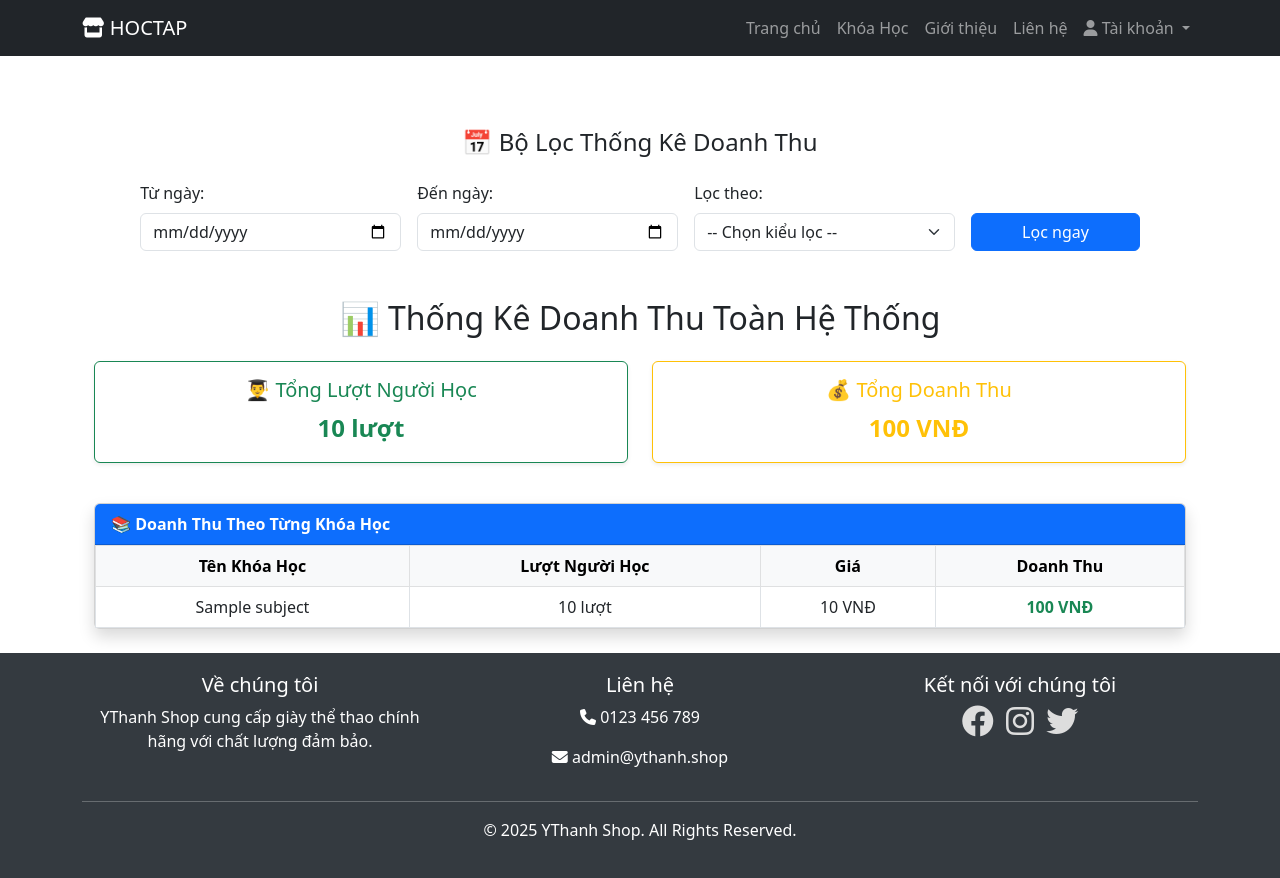
After one commit to Nguyen23022005/xuongth, a PHP site: the page made by mvc/view/total_revenue/list.php in a window 1280 px wide. The commit adds this page. Run offline with PHP 8.4, Linux system fonts and the light colour scheme; tables that the repository leaves empty hold one stand-in row (values such as "Sample post"); the template is opened without the code that fills it: most values are stand-ins (such as "Sample title", 1, 10 or a date in 2020).

Commit message:
doanh thu

```diff
--- a/mvc/controller/SubjectController.php
+++ b/mvc/controller/SubjectController.php
@@ -319,4 +319,10 @@ class SubjectController
             error_log("Không thể gửi email: " . $mail->ErrorInfo);
         }
     }
+
+    public function doanhthu()
+    {
+        $subjects = $this->subjectsModel->getAllSubjects();
+        renderAdminView("view/total_revenue/list.php", compact('subjects'), "Course List");
+    }
 }
--- a/mvc/index.php
+++ b/mvc/index.php
@@ -84,6 +84,8 @@ $router->addRoute("/", [$subjectsController, "shows"]);
 $router->addRoute("/create/sendemail", [$subjectsController, "subject_email"]);
 $router->addRoute("/subjects/email/{id}", [$subjectsController, "show_email"]);
 
+$router->addRoute("/totals", [$subjectsController, "doanhthu"], ['isAdmin']);
+
 
 //
 $router->addRoute("/subjects/register/{id}", [$subjectsController, "show_register"]);
--- a/mvc/view/layouts/admin2.php
+++ b/mvc/view/layouts/admin2.php
@@ -64,6 +64,7 @@
                                 <a class="nav-link" href="/discounts">Quản Lý Mã Giảm Giá</a>
                                 <a class="nav-link" href="/comments">Quản Lý Comment</a>
                                 <a class="nav-link" href="/blog">Quản Lý tin tức</a>
+                                <a class="nav-link" href="/totals">Tổng Doanh Thu</a>
                             </nav>
                         </div>
                         <a class="nav-link collapsed" href="#" data-bs-toggle="collapse" data-bs-target="#collapsePages" aria-expanded="false" aria-controls="collapsePages">
--- /dev/null
+++ b/mvc/view/total_revenue/list.php
@@ -0,0 +1,114 @@
+<?php
+    $totalRevenue = 0;
+    $totalUser = 0;
+    $doanhthu = 0;
+?>
+<div class="container mt-5">
+    <h4 class="mb-4 text-center">📅 Bộ Lọc Thống Kê Doanh Thu</h4>
+    <form method="GET" action="" class="row g-3 align-items-end justify-content-center">
+
+        <!-- Lọc theo ngày -->
+        <div class="col-md-3">
+            <label class="form-label">Từ ngày:</label>
+            <input type="date" name="from_date" class="form-control">
+        </div>
+
+        <div class="col-md-3">
+            <label class="form-label">Đến ngày:</label>
+            <input type="date" name="to_date" class="form-control">
+        </div>
+
+        <!-- Lọc theo loại thời gian -->
+        <div class="col-md-3">
+            <label class="form-label">Lọc theo:</label>
+            <select name="filter_type" class="form-select">
+                <option value="">-- Chọn kiểu lọc --</option>
+                <option value="day">Ngày</option>
+                <option value="week">Tuần</option>
+                <option value="month">Tháng</option>
+                <option value="year">Năm</option>
+            </select>
+        </div>
+
+        <!-- Nút lọc -->
+        <div class="col-md-2">
+            <button type="submit" class="btn btn-primary w-100">Lọc ngay</button>
+        </div>
+    </form>
+</div>
+
+<div class="container mt-5">
+    <h2 class="mb-4 text-center">📊 Thống Kê Doanh Thu Toàn Hệ Thống</h2>
+
+    <?php if (!empty($subjects) && is_array($subjects)): ?>
+        <div class="row text-center mb-4">
+            <?php
+                foreach ($subjects as $subject) {
+                    if ($subject['user_quantity'] !== 0) {
+                        $totalRevenue += (int)$subject['price'];
+                        $totalUser += (int)$subject['user_quantity'];
+                        $doanhthu += (int)$subject['price'] * $subject['user_quantity'];
+                    }
+                }
+            ?>
+            <div class="col-md-6 mb-3">
+                <div class="card border-success shadow-sm h-100">
+                    <div class="card-body">
+                        <h5 class="card-title text-success">👨‍🎓 Tổng Lượt Người Học</h5>
+                        <p class="card-text fs-4 fw-bold text-success">
+                            <?= number_format($totalUser, 0, ',', '.') ?> lượt
+                        </p>
+                    </div>
+                </div>
+            </div>
+            <div class="col-md-6 mb-3">
+                <div class="card border-warning shadow-sm h-100">
+                    <div class="card-body">
+                        <h5 class="card-title text-warning">💰 Tổng Doanh Thu</h5>
+                        <p class="card-text fs-4 fw-bold text-warning">
+                            <?= number_format($doanhthu, 0, ',', '.') ?> VNĐ
+                        </p>
+                    </div>
+                </div>
+            </div>
+        </div>
+
+        <!-- Danh sách doanh thu từng khóa học -->
+        <div class="card shadow">
+            <div class="card-header bg-primary text-white fw-bold">
+                📚 Doanh Thu Theo Từng Khóa Học
+            </div>
+            <div class="card-body p-0">
+                <table class="table table-bordered mb-0 text-center align-middle">
+                    <thead class="table-light">
+                        <tr>
+                            <th>Tên Khóa Học</th>
+                            <th>Lượt Người Học</th>
+                            <th>Giá</th>
+                            <th>Doanh Thu</th>
+                        </tr>
+                    </thead>
+                    <tbody>
+                        <?php foreach ($subjects as $subject): ?>
+                            <?php if ($subject['user_quantity'] !== 0): ?>
+                                <tr>
+                                    <td><?= htmlspecialchars($subject['name']) ?></td>
+                                    <td><?= number_format($subject['user_quantity'], 0, ',', '.') ?> lượt</td>
+                                    <td><?= number_format($subject['price'], 0, ',', '.') ?> VNĐ</td>
+                                    <td class="text-success fw-bold">
+                                        <?= number_format($subject['price'] * $subject['user_quantity'], 0, ',', '.') ?> VNĐ
+                                    </td>
+                                </tr>
+                            <?php endif; ?>
+                        <?php endforeach; ?>
+                    </tbody>
+                </table>
+            </div>
+        </div>
+
+    <?php else: ?>
+        <div class="alert alert-info text-center mt-4">
+            Không có dữ liệu khóa học nào có người đăng ký.
+        </div>
+    <?php endif; ?>
+</div>
```
Also changed, not shown: mvc/uploads/1743820119_2pk7zgdp2l731.jpg (added), mvc/uploads/1743820533_2pk7zgdp2l731.jpg (added), mvc/uploads/1743820565_1d0babecff9556cb0f84.jpg (added), mvc/uploads/1743820779_6f409456c02f6971303e.jpg (added), mvc/uploads/67f09532a1e41.jpg (added).
